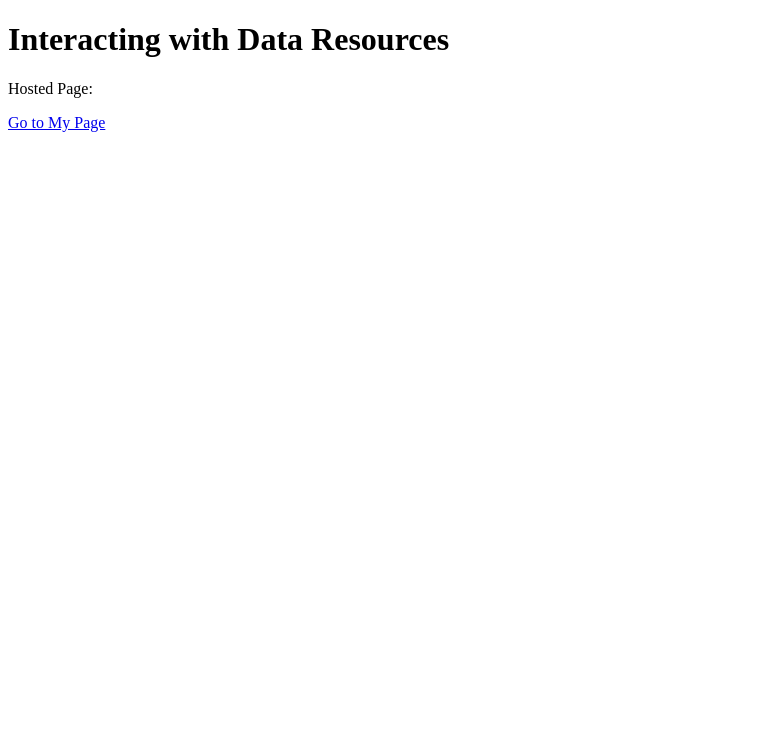
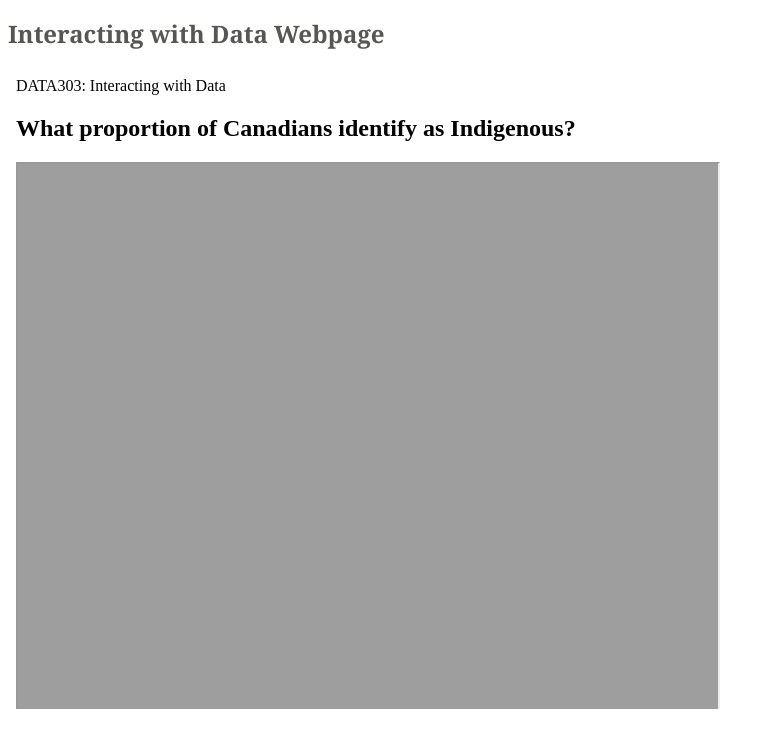
Before and after one commit to sseets/data_interact, a plain HTML site: page index.html in a window 1280 px wide. Shown: the whole page, without its empty margins (0-775 px from the left). Drawn offline with Linux system fonts and the light colour scheme.

Commit message:
Update index.html

```diff
--- a/index.html
+++ b/index.html
@@ -1,11 +1,25 @@
 <!DOCTYPE html>
 <html>
-<head>
-    <title>Interacting with Data</title>
-</head>
-<body>
-    <h1>Interacting with Data Resources</h1>
-    <p>Hosted Page:</p>
-    <a href="https://sseets.github.io/data_interact/page.html">Go to My Page</a>
-</body>
+    <head>
+        <title>Test page</title>
+        <style>
+        	html {
+				margin: 0;
+				padding: 0;
+				height: 100%;
+			}
+			body {
+				font: 100% georgia, sans-serif;
+				line-height: 1.8em;
+				color: #555753;
+				height:100%
+			}
+		</style>
+    </head>
+
+    <body>
+    	<h2> Interacting with Data Webpage</h2>
+    	<iframe src="interacting_with_data.html" title="Bubble plot" width = "80%" height = "80%"
+    	frameBorder="0"></iframe>
+    </body>
 </html>
```
